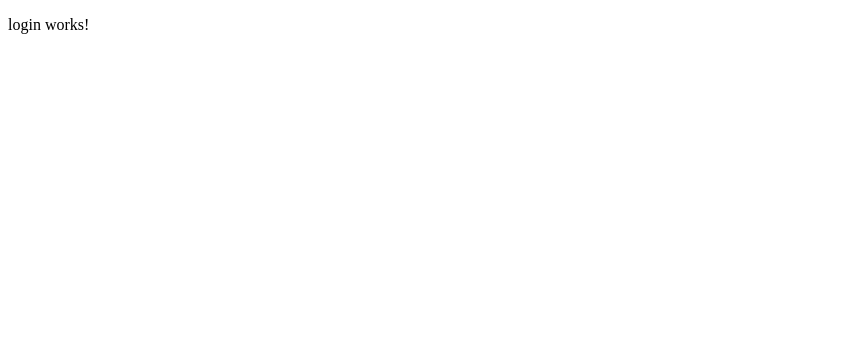
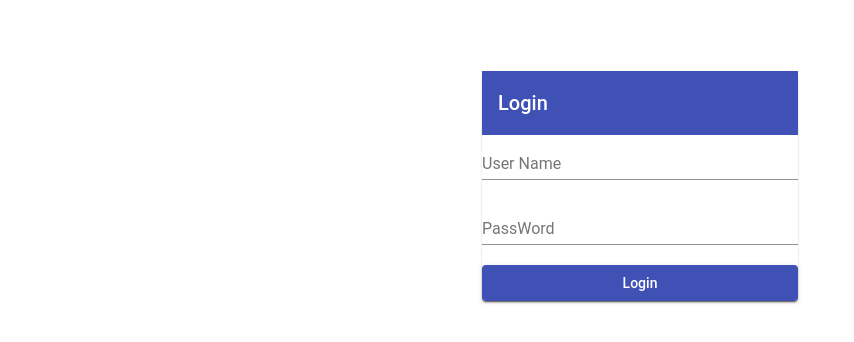
Before and after one commit to bikashjavadeveloper/angularprojectgiffy, an Angular app: page /login in a window 1280 px wide. Shown: the top 342 px of the page, without its empty margins (0-854 px from the left). Built offline with nearby package versions, Linux system fonts and the light colour scheme.

Commit message:
before implementing spring security

```diff
--- a/src/app/app.module.ts
+++ b/src/app/app.module.ts
@@ -28,7 +28,7 @@ import {RouterModule} from '@angular/router';
     CustomMaterialModule,
     FlexLayoutModule,
     RouterModule.forRoot([
-      {path: '' , redirectTo: '/home' , pathMatch: 'full' },
+      {path: '' , redirectTo: '/login' , pathMatch: 'full' },
       {path: 'home' , component : HomeComponent },
       {path: 'login' , component : LoginComponent },
       {path: 'registration' , component : RegistrationComponent },
--- a/src/app/login/login.component.css
+++ b/src/app/login/login.component.css
@@ -0,0 +1,4 @@
+.login-card mat-card{
+	padding: 0px;
+	margin-top:5% ;
+}
--- a/src/app/login/login.component.html
+++ b/src/app/login/login.component.html
@@ -1 +1,17 @@
-<p>login works!</p>
+<div fxLayoutAlign="center center" fxFlexFill class="login-card">
+
+	<mat-card fxFlex="25">
+		<mat-toolbar color="primary">Login</mat-toolbar>
+		<form fxLayout="column" fxLayoutAlign="stretch">
+  			<mat-form-field >
+    		<input matInput placeholder="User Name" value="">
+  			</mat-form-field>
+  			<mat-form-field >
+    		<input matInput type="password" placeholder="PassWord">
+			  </mat-form-field>
+			  <button color="primary" mat-raised-button type="Submit">Login</button>
+		</form>
+
+	</mat-card>
+
+</div>
```
Also changed, not shown: src/app/registration/registration.component.css (line endings or trailing spaces).
